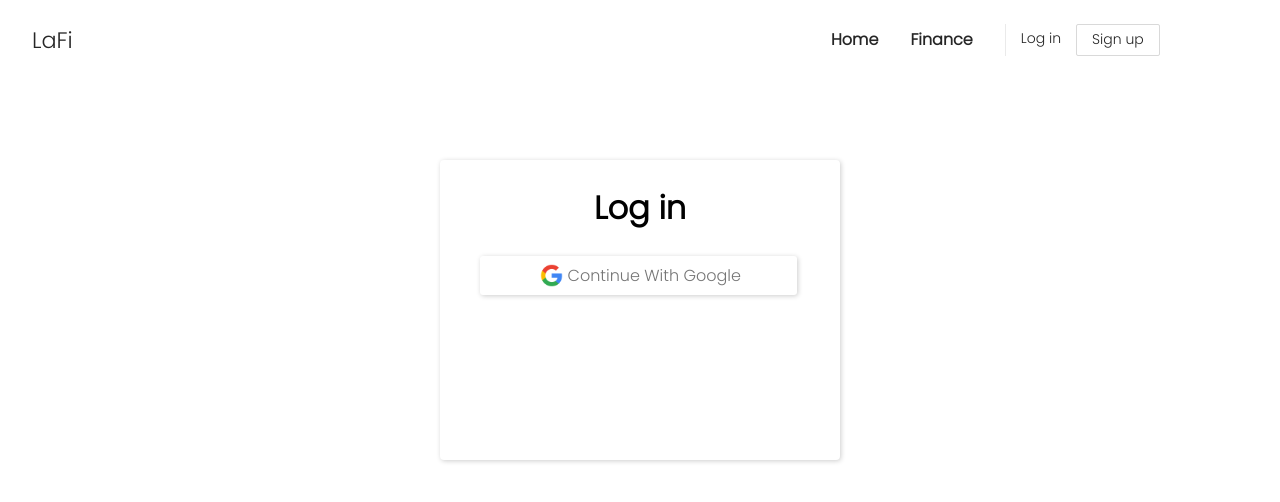
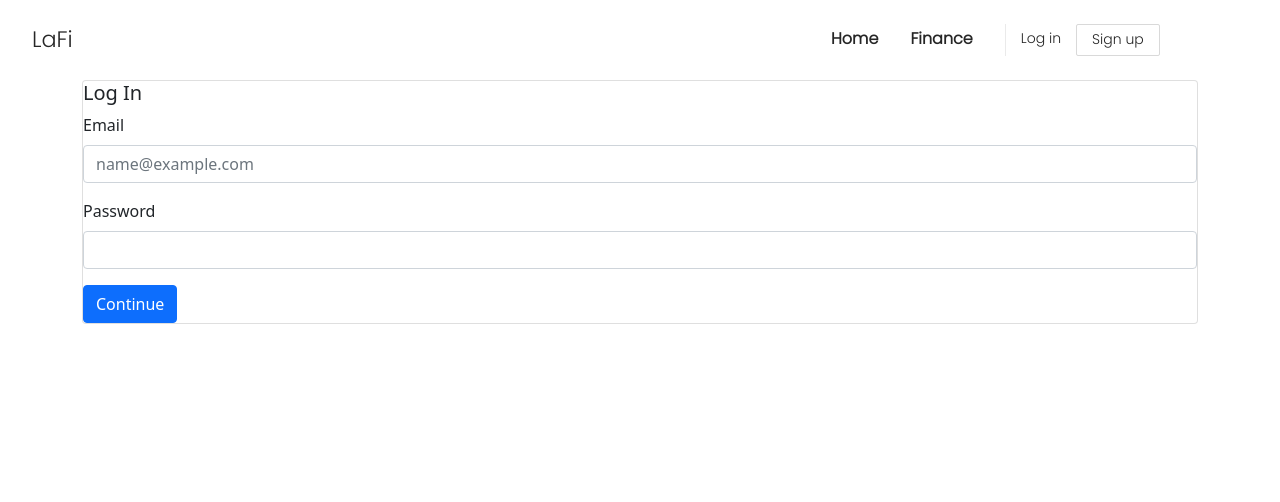
Before and after one commit to RubenLauwaert/lafi-frontend, a React (Create React App) app: page /login in a window 1280 px wide. Shown: the top 502 px of the page. Built offline with nearby package versions, Linux system fonts and the light colour scheme.

Commit message:
RegisterForm Bootstrap

```diff
--- a/package.json
+++ b/package.json
@@ -4,10 +4,13 @@
   "private": true,
   "dependencies": {
     "@reduxjs/toolkit": "^1.6.1",
+    "bootstrap": "^5.1.0",
     "cra-template-redux-typescript": "1.0.2",
     "react": "^17.0.2",
+    "react-bootstrap": "^2.0.0-beta.6",
     "react-dom": "^17.0.2",
     "react-redux": "^7.2.5",
+    "react-router-dom": "^5.3.0",
     "react-scripts": "4.0.3"
   },
   "scripts": {
--- a/src/Components/Forms/LoginForm/LoginForm.tsx
+++ b/src/Components/Forms/LoginForm/LoginForm.tsx
@@ -1,20 +1,31 @@
-import React from 'react'
-import styles from '../AuthForm.module.css'
-import googleIcon from '../../../Assets/LoginPage/google_icon.png'
+import React from "react";
+import styles from "../AuthForm.module.css";
+import googleIcon from "../../../Assets/LoginPage/google_icon.png";
+import "bootstrap/dist/css/bootstrap.min.css";
+import { Form, Button, Card, Container } from "react-bootstrap";
 
 export const LoginForm = () => {
     return (
         <div className={styles.oauthWrapper}>
-            <div className={styles.oauthContainer}>
-                <h1>Log in</h1>
-                <div className={styles.oauthForm}>
-                    <div className={styles.oauthButton}>
-                        <img src={googleIcon} alt="Google Icon"></img>
-                        <p>Continue With Google</p>
-                    </div>
-                </div>
-            </div>
+            <Container className="mb-3">
+                <Card className="mb-3">
+                    <Card.Title>Log In</Card.Title>
+                    <Form>
+                        <Form.Group className="mb-3" controlId="formEmail">
+                            <Form.Label>Email</Form.Label>
+                            <Form.Control
+                                type="email"
+                                placeholder="name@example.com"
+                            />
+                        </Form.Group>
+                        <Form.Group className="mb-3" controlId="formPassword">
+                            <Form.Label>Password</Form.Label>
+                            <Form.Control type="password" />
+                        </Form.Group>
+                        <Button type="submit">Continue</Button>
+                    </Form>
+                </Card>
+            </Container>
         </div>
-
-    )
-}
+    );
+};
```
Also changed, not shown: 2 other files (tests, documents, lock files or other folders).
